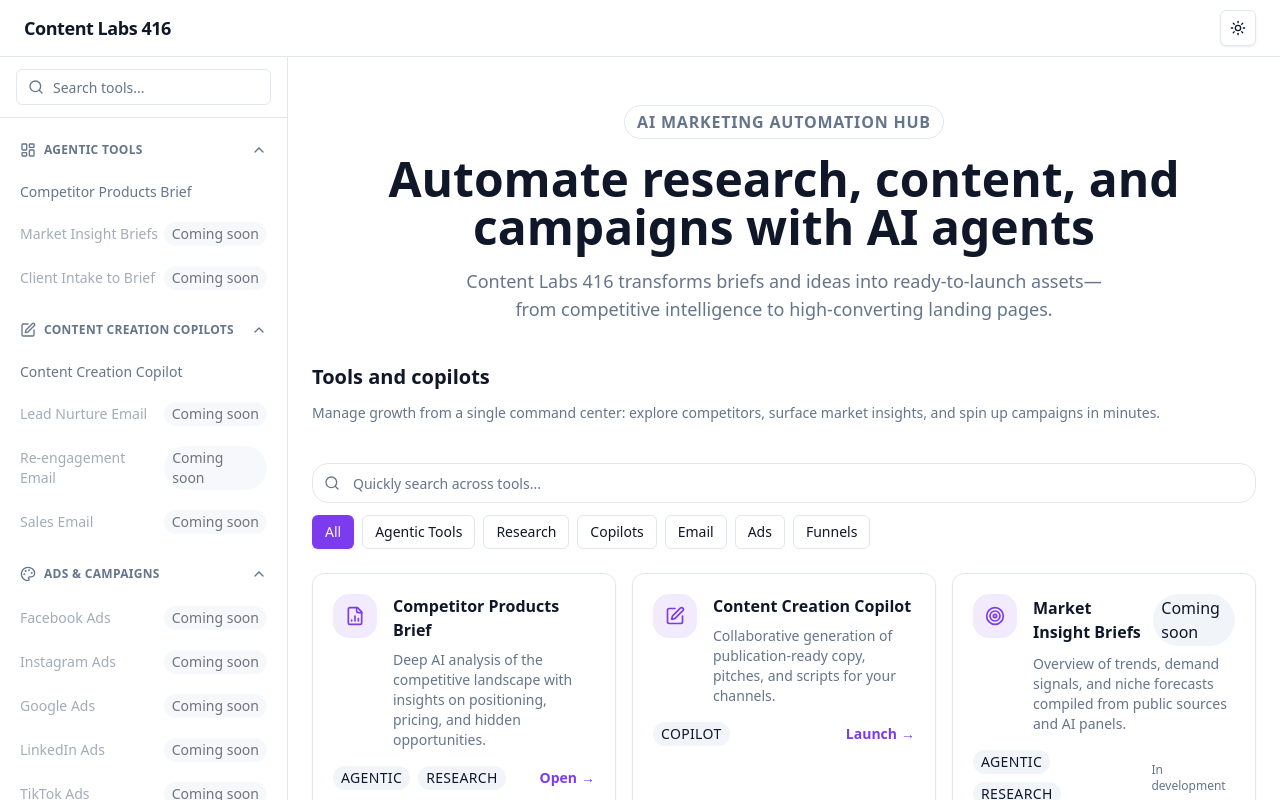
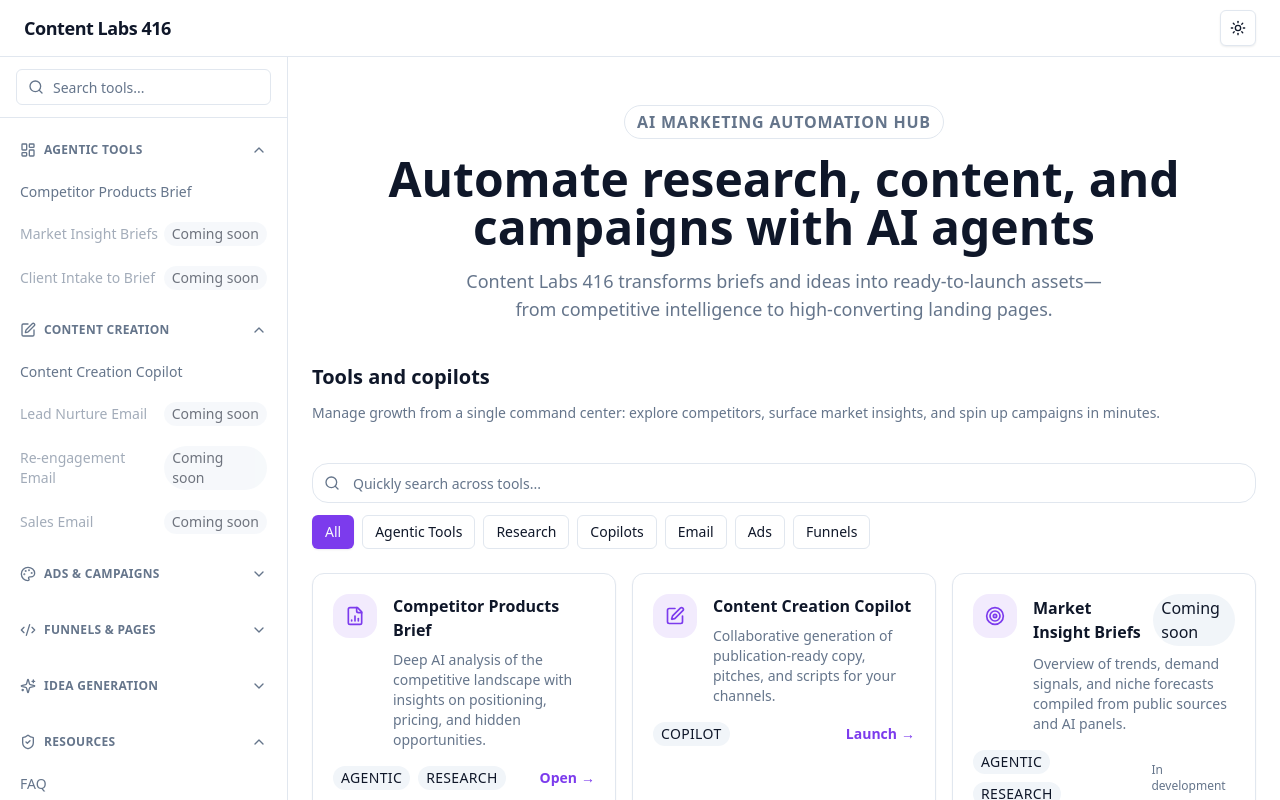
Before and after one commit to maxv-tor/fifteencopilotz, a Next.js app: page / in a window 1280 px wide. Shown: the top 800 px of the page. Built offline with nearby package versions, Linux system fonts and the light colour scheme.

Commit message:
Sidebar.tsx - some are expanded

```diff
--- a/components/layout/Sidebar.tsx
+++ b/components/layout/Sidebar.tsx
@@ -12,10 +12,22 @@
   onClose: () => void;
 };
 
+const EXPANDED_SECTION_TITLES = new Set([
+  "Resources",
+  "Agentic Tools",
+  "Content Creation",
+  "Content Creation Copilots",
+]);
+
 export function Sidebar({ isOpen, onClose }: SidebarProps) {
   const pathname = usePathname();
   const [expandedSections, setExpandedSections] = React.useState<number[]>(() =>
-    navigationSections.map((_, index) => index)
+    navigationSections.reduce<number[]>((accumulator, section, index) => {
+      if (EXPANDED_SECTION_TITLES.has(section.title)) {
+        accumulator.push(index);
+      }
+      return accumulator;
+    }, [])
   );
 
   const toggleSection = (index: number) => {
@@ -70,6 +82,11 @@
             <ul className="space-y-4">
               {navigationSections.map((section, index) => {
                 const isExpanded = expandedSections.includes(index);
+                const displayTitle =
+                  section.title === "Content Creation Copilots"
+                    ? "Content Creation"
+                    : section.title;
+
                 return (
                   <li key={section.title}>
                     <button
@@ -81,7 +98,7 @@
                     >
                       <span className="flex items-center gap-2">
                         <section.icon className="h-4 w-4" />
-                        {section.title}
+                        {displayTitle}
                       </span>
                       <ChevronDown
                         className={clsx(
```
